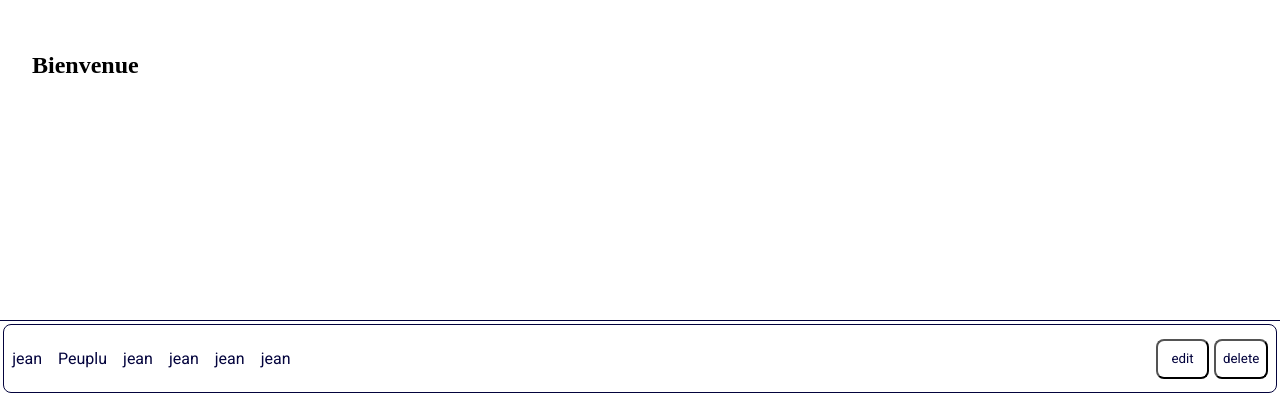
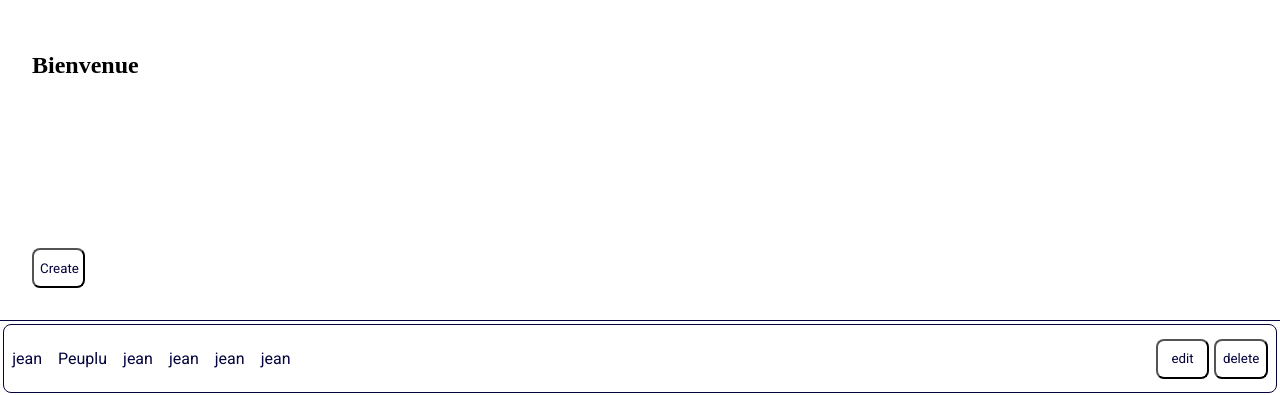
Before and after one commit to ViriatoF/checkpoint_4, a React (Vite) app in the folder client/: page /home in a window 1280 px wide. Shown: the top 395 px of the page. Built offline with nearby package versions, Linux system fonts and the light colour scheme.

Commit message:
💄 Add create button on homepage

```diff
--- a/client/src/pages/Homepage/Homepage.tsx
+++ b/client/src/pages/Homepage/Homepage.tsx
@@ -6,6 +6,10 @@ function Homepage() {
       <main className="home-container">
         <section className="admin-ui">
           <h1>Bienvenue</h1>
+
+          <section className="admin-button">
+            <button type="button">Create</button>
+          </section>
         </section>
         <section className="user-container">
           <article>
--- a/client/src/pages/Homepage/homepage.css
+++ b/client/src/pages/Homepage/homepage.css
@@ -1,6 +1,25 @@
 .admin-ui {
   height: 40vh;
   padding: 2em;
+  display: flex;
+  flex-direction: column;
+  justify-content: space-between;
+  & .admin-button {
+    width: 3em;
+    display: flex;
+    align-items: center;
+    & button {
+      height: 3em;
+      width: 4em;
+      transition: 0.3s ease-in-out;
+    }
+    & button:hover {
+      box-shadow: rgba(100, 100, 111, 0.2) 0px 7px 29px 0px;
+      background-color: green;
+      color: white;
+      transition: 0.3s ease-in-out;
+    }
+  }
 }
 
 .user-container {
```
